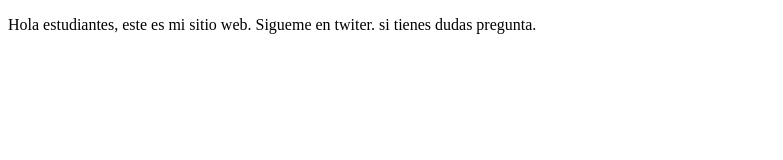
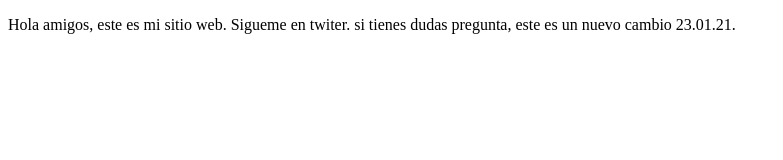
Before and after one commit to luisjac/CursoPrework, a plain HTML site: page index.html in a window 1280 px wide. Shown: the whole page, without its empty margins (0-783 px from the left). Drawn offline with Linux system fonts and the light colour scheme.

Commit message:
cambio aplicado por segunda prueba a las 11 y 27

```diff
--- a/index.html
+++ b/index.html
@@ -8,7 +8,7 @@
 </head>
 <body>
     <p>
-        Hola estudiantes, este es mi sitio web. Sigueme en twiter. si tienes dudas pregunta.
+        Hola amigos, este es mi sitio web. Sigueme en twiter. si tienes dudas pregunta, este es un nuevo cambio 23.01.21.
 
 
     </p>
```
